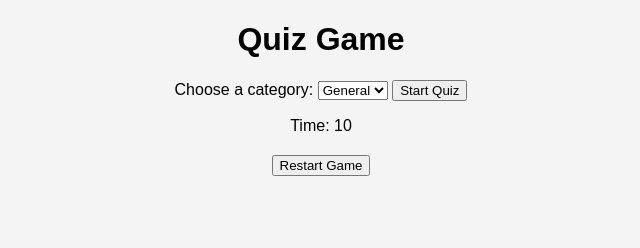
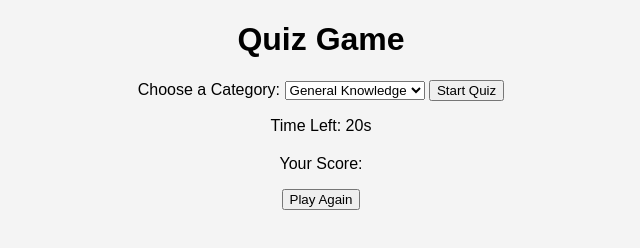
Before and after one commit to conwuka86/Quiz-Game, a plain HTML site: page index.html in a window 1280 px wide. Shown: the whole page, without its empty margins (319-959 px from the left). Drawn offline with Linux system fonts and the light colour scheme.

Commit message:
Refine html

```diff
--- a/index.html
+++ b/index.html
@@ -8,28 +8,29 @@
  <script defer src="js/main.js"></script>
 </head>
 <body>
-
+  <div id="quiz-container">
     <h1>Quiz Game</h1>
-        <div id="category-selection">
-            <label for="categories">Choose a category:</label>
-            <select id="categories">
-                <option value="general">General</option>
+    <div id="start-screen">
+      <label for="category-select">Choose a Category:</label>
+      <select id="category-select">
+        <option value="general">General Knowledge</option>
+        <option value="math">Math</option>
         <option value="science">Science</option>
-                <option value="history">History</option>
       </select>
       <button id="start-btn">Start Quiz</button>
+      <p id="last-score"></p>
     </div>
-        <div id="quiz-section" class="hidden">
-            <p id="timer">Time: 10</p>
-            <p id="question"></p>
+    <div id="quiz-screen" class="hidden">
+      <div id="question-timer">Time Left: <span id="timer">20</span>s</div>
+      <div id="question"></div>
       <div id="answers"></div>
     </div>
-        <div id="result-section" class="hidden">
+    <div id="end-screen" class="hidden">
       <h2 id="result-message"></h2>
-            <button id="restart-btn">Restart Game</button>
+      <p>Your Score: <span id="final-score"></span></p>
+      <button id="restart-btn">Play Again</button>
     </div>
   </div>
 </body>
 
-</body>
 </html>
```
Lines whose indentation alone changed are shown as unchanged.
